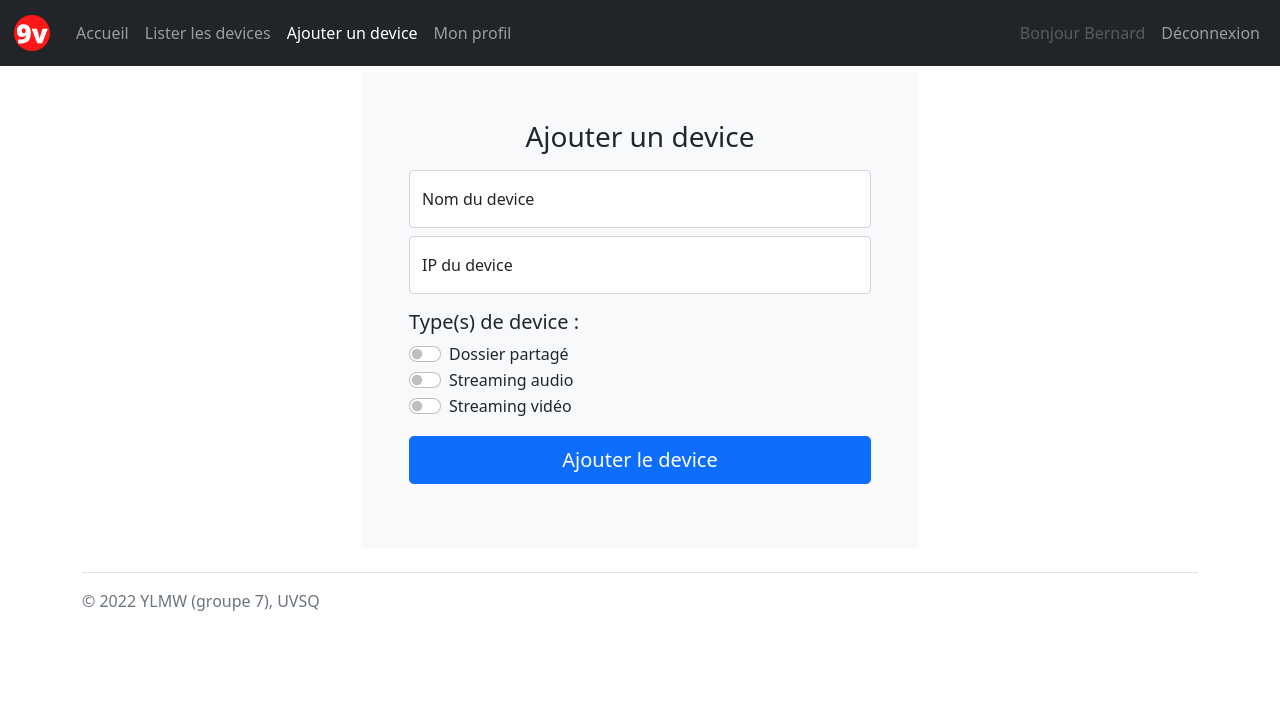
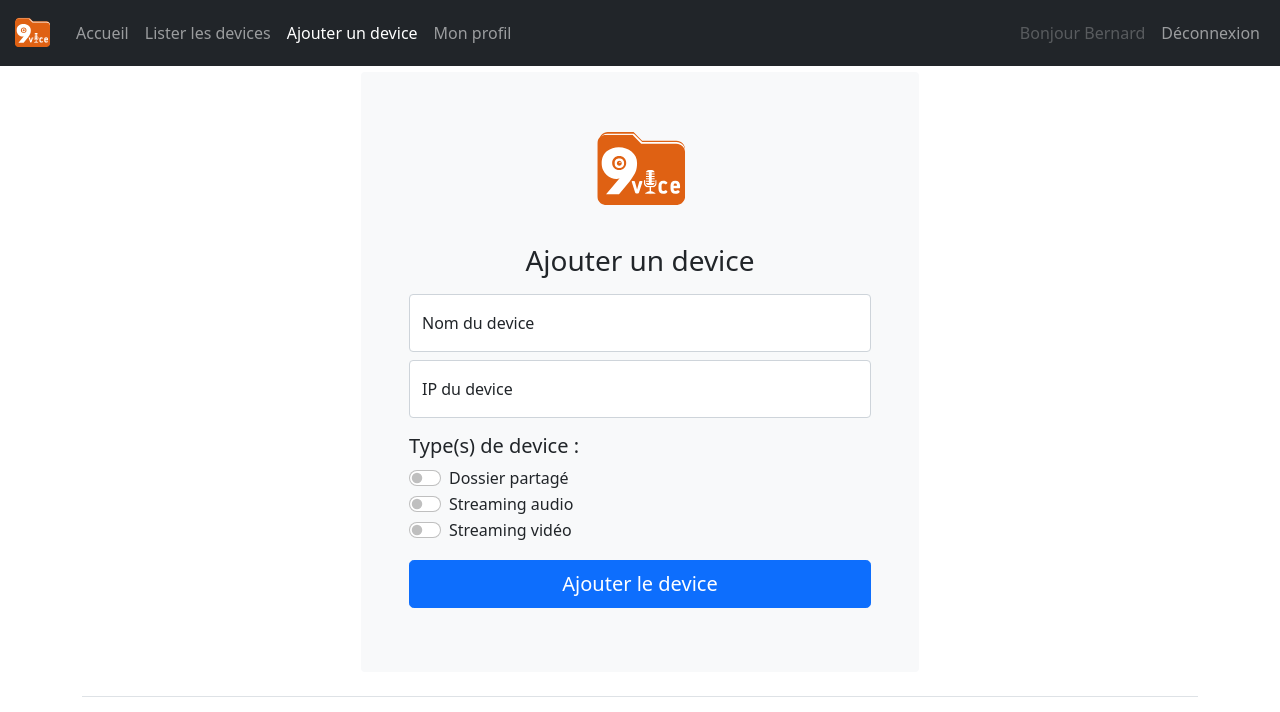
Before and after one commit to YLMW/9vice, a Flask app: page /add in a window 1280 px wide. Shown: the top 712 px of the page. Run offline with Flask 2, Linux system fonts and the light colour scheme.

Commit message:
Changement du logo
Changement du logo et ajout sur les formulaires

```diff
--- a/9vice-FlaskServer/templates/addDevice.html
+++ b/9vice-FlaskServer/templates/addDevice.html
@@ -8,12 +8,15 @@
     <div class="d-flex justify-content-center align-items-center">
         <div class="bg-light p-5 rounded w-50">
             <form action="{{ url_for('main.add') }}" method="POST">
+                <div class="raw-fluid text-center">
+                    <img class="mb-4" src="../static/logo.svg" alt="" width="100" height="auto">
+                </div>
                 <h1 class="h3 mb-3 fw-normal text-center">Ajouter un device</h1>
 
                 {% if erreur %}
-                <div class="alert alert-danger" role="alert">
-                    {{ erreur }}
-                </div>
+                    <div class="alert alert-danger" role="alert">
+                        {{ erreur }}
+                    </div>
                 {% endif %}
 
                 <div class="form-floating my-2">
--- a/9vice-FlaskServer/templates/login.html
+++ b/9vice-FlaskServer/templates/login.html
@@ -8,6 +8,9 @@
     <div class="d-flex justify-content-center align-items-center">
         <div class="bg-light p-5 rounded w-50">
             <form action="{{ url_for('auth.login') }}" method="POST">
+                <div class="raw-fluid text-center">
+                    <img class="mb-4" src="../static/logo.svg" alt="" width="100" height="auto">
+                </div>
                 <h1 class="h3 mb-3 fw-normal text-center">Connexion</h1>
 
                 {% if erreur %}
--- a/9vice-FlaskServer/templates/register.html
+++ b/9vice-FlaskServer/templates/register.html
@@ -8,6 +8,9 @@
     <div class="d-flex justify-content-center align-items-center">
         <div class="bg-light p-5 rounded w-50">
             <form action="{{ url_for('auth.register') }}" method="POST">
+                <div class="raw-fluid text-center">
+                    <img class="mb-4" src="../static/logo.svg" alt="" width="100" height="auto">
+                </div>
                 <h1 class="h3 mb-3 fw-normal text-center">S'enregistrer</h1>
 
                 {% if erreur %}
```
Also changed, not shown: 9vice-FlaskServer/static/logo.svg.
